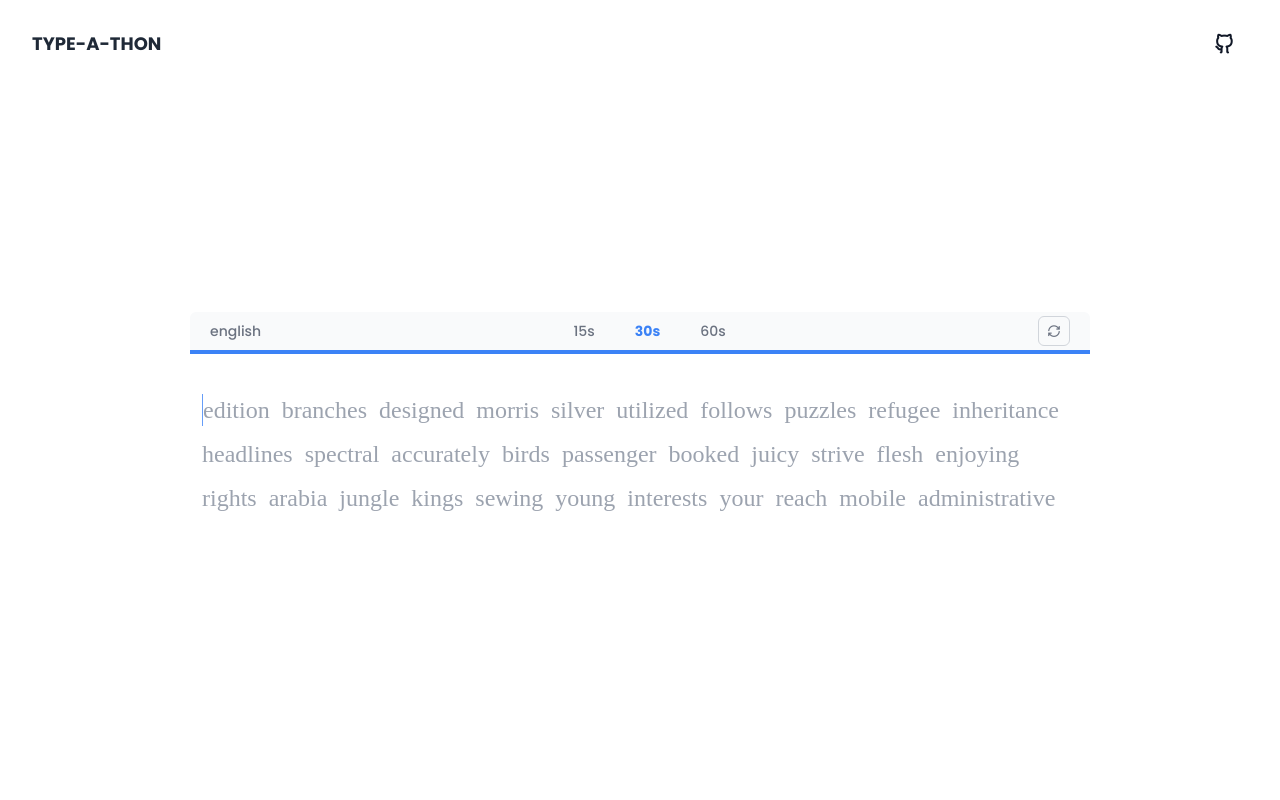
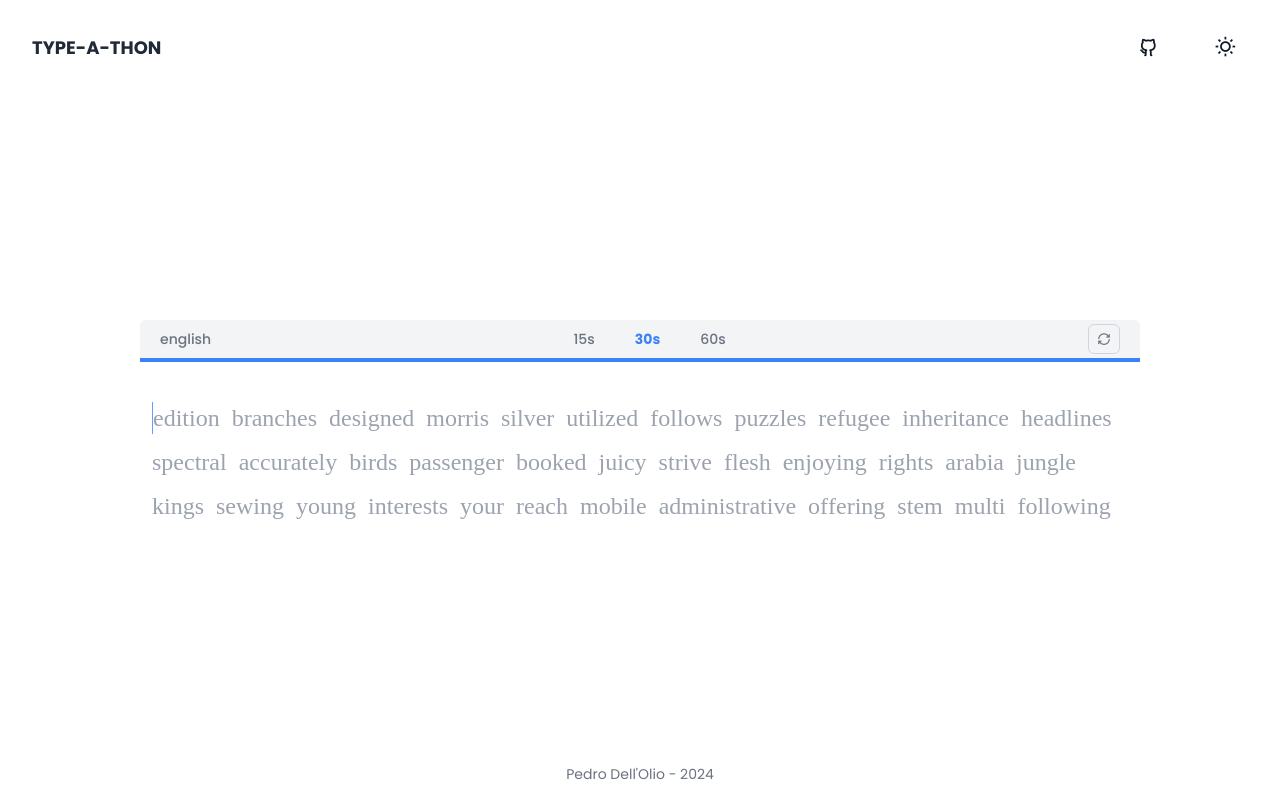
Before and after one commit to pedrodellolio/typeathon, a React (Vite) app: page / in a window 1280 px wide. Built offline with nearby package versions, Linux system fonts and the light colour scheme.

Commit message:
Added dark mode and footer

```diff
--- a/src/components/Backdrop.tsx
+++ b/src/components/Backdrop.tsx
@@ -9,7 +9,7 @@ function Backdrop(props: Props) {
         props.isInputFocused ? "opacity-0" : "opacity-100"
       }`}
     >
-      <p className="text-center font-mono">Click here to focus</p>
+      <p className="text-center font-mono text-gray-900 dark:text-gray-100">Click here to focus</p>
     </div>
   );
 }
--- a/src/components/Display.tsx
+++ b/src/components/Display.tsx
@@ -3,7 +3,6 @@ import { Word } from "../models/word";
 
 type Props = {
   words: Word[];
-  inputRef: React.RefObject<HTMLInputElement>;
   wordRefs: React.MutableRefObject<(HTMLDivElement | null)[]>;
   currentWordIndex: number;
   currentLetterIndex: number;
@@ -45,8 +44,8 @@ function Display(props: Props) {
                     letter.state === 0
                       ? "text-red-500"
                       : letter.state === 1
-                      ? "text-black"
-                      : "text-gray-400"
+                      ? "text-gray-900 dark:text-gray-100"
+                      : "text-gray-400 dark:text-gray-600"
                   } ${
                     letter.state === 2 &&
                     "underline underline-offset-4 decoration-2 decoration-red-500"
--- a/src/components/Navbar.tsx
+++ b/src/components/Navbar.tsx
@@ -1,8 +1,25 @@
+import { useEffect, useState } from "react";
 import { Link } from "react-router-dom";
 
 type Props = {};
 
 function Navbar({}: Props) {
+  const [darkMode, setDarkMode] = useState(false);
+
+  useEffect(() => {
+    if (darkMode) {
+      document.documentElement.classList.add("dark");
+      document.body.classList.add("bg-gray-900");
+    } else {
+      document.documentElement.classList.remove("dark");
+      document.body.classList.remove("bg-gray-900");
+    }
+  }, [darkMode]);
+
+  const toggleDarkMode = () => {
+    setDarkMode((prevDarkMode) => !prevDarkMode);
+  };
+
   return (
     <nav className="text-gray-900 flex flex-row items-center justify-between py-6 px-8 dark:bg-gray-900 dark:text-white">
       <Link
@@ -11,16 +28,25 @@ function Navbar({}: Props) {
       >
         Type-a-thon
       </Link>
+      <div className="flex flex-row items-center gap-8">
         <a
-        className="flex flex-row items-center gap-4 group hover:bg-gray-50 p-3 rounded-md relative"
+          className="flex flex-row items-center gap-4 group p-3 py-4 rounded-md relative"
           href="https://github.com/pedrodellolio/typeathon"
           target="_blank"
         >
           <span className="invisible font-medium text-sm text-gray-400 w-32 absolute right-full ease-out duration-300 transform translate-x-5 group-hover:translate-x-3 group-hover:visible">
             /pedrodellolio
           </span>
-        <i className="ri-github-line ri-xl"></i>
+          <i className="ri-github-line ri-lg"></i>
         </a>
+        <button onClick={toggleDarkMode} className="p-3 rounded-md">
+          <div className="duration-300 hover:rotate-45">
+            <i
+              className={`${darkMode ? "ri-moon-line" : "ri-sun-line"} ri-lg`}
+            ></i>
+          </div>
+        </button>
+      </div>
     </nav>
   );
 }
--- a/src/components/Results.tsx
+++ b/src/components/Results.tsx
@@ -25,58 +25,62 @@ function Results(props: Props) {
   return (
     <>
       <div
-        className={`px-3 absolute top-0 w-full h-full z-10 select-none flex flex-col justify-center items-start bg-white transition-opacity duration-150`}
+        className={`px-3 absolute top-0 w-full h-full z-10 select-none flex flex-col justify-center items-start bg-white transition-opacity duration-150 dark:bg-gray-900`}
       >
-        <div className="flex flex-row m-auto gap-2">
+        <div className="flex flex-row m-auto gap-2 mt-4">
           <Tooltip>
             <TooltipTrigger>
-              <div className="flex-1 text-left font-mono text-lg border border-gray-200 rounded-md min-w-32 h-32">
+              <div className="select-none flex-1 text-left font-mono text-lg border border-gray-200 rounded-md min-w-32 h-32 dark:border-gray-700">
                 <p className="px-4 pt-4 text-gray-500 text-sm">wpm</p>
-                <p className="text-center pt-4 text-3xl">{wpm.toFixed(0)}</p>
+                <p className="text-center pt-4 text-4xl text-gray-900 dark:text-gray-100">
+                  {wpm.toFixed(0)}
+                </p>
               </div>
             </TooltipTrigger>
-            <TooltipContent className="Tooltip font-mono z-20 bg-gray-200 p-1 px-3 rounded-md">
+            <TooltipContent className="Tooltip font-mono z-20 bg-gray-100 p-1 px-3 rounded-md dark:bg-gray-800 dark:text-gray-200">
               {wpm.toFixed(2)} wpm
             </TooltipContent>
           </Tooltip>
 
           <Tooltip>
             <TooltipTrigger className="text-center font-mono">
-              <div className="flex-1 text-left font-mono text-lg border border-gray-200 rounded-md min-w-32 h-32">
+              <div className="select-none flex-1 text-left font-mono text-lg border border-gray-200 rounded-md min-w-32 h-32 dark:border-gray-700">
                 <p className="px-4 pt-4 text-gray-500 text-sm">acc</p>
-                <p className="text-center pt-4 text-3xl">
+                <p className="text-center pt-4 text-4xl text-gray-900 dark:text-gray-100">
                   {accuracy.toFixed(0)}%
                 </p>
               </div>
             </TooltipTrigger>
-            <TooltipContent className="Tooltip font-mono z-20 bg-gray-200 p-1 px-3 rounded-md">
+            <TooltipContent className="Tooltip font-mono z-20 bg-gray-100 p-1 px-3 rounded-md dark:bg-gray-800 dark:text-gray-200">
               {props.totalCorrect} correct / {props.totalErrors} incorrect
             </TooltipContent>
           </Tooltip>
 
           <Tooltip>
             <TooltipTrigger className="text-center font-mono">
-              <div className="flex-1 text-left font-mono text-lg border border-gray-200 rounded-md min-w-32 h-32">
+              <div className="select-none flex-1 text-left font-mono text-lg border border-gray-200 rounded-md min-w-32 h-32 dark:border-gray-700">
                 <p className="px-4 pt-4 text-gray-500 text-sm">time</p>
-                <p className="text-center pt-4 text-3xl">{props.start}s</p>
+                <p className="text-center pt-4 text-4xl text-gray-900 dark:text-gray-100">
+                  {props.start}s
+                </p>
               </div>
             </TooltipTrigger>
-            <TooltipContent className="Tooltip font-mono z-20 bg-gray-200 p-1 px-3 rounded-md">
+            <TooltipContent className="Tooltip font-mono z-20 bg-gray-100 p-1 px-3 rounded-md dark:bg-gray-800 dark:text-gray-200">
               {props.start}s
             </TooltipContent>
           </Tooltip>
 
           <Tooltip>
             <TooltipTrigger className="text-center font-mono">
-              <div className="flex-1 text-left font-mono text-lg border border-gray-200 rounded-md w-[350px] h-32">
+              <div className="select-none flex-1 text-left font-mono text-lg border border-gray-200 rounded-md w-[350px] h-32 dark:border-gray-700">
                 <p className="px-4 pt-4 text-gray-500 text-sm">ratio</p>
-                <p className="text-center pt-4 text-3xl">
+                <p className="text-center pt-4 text-4xl text-gray-900 dark:text-gray-100">
                   {props.uniqueCorrectLetters} / {props.uniqueMistypedLetters} /{" "}
                   {props.uniqueMissedLetters}
                 </p>
               </div>
             </TooltipTrigger>
-            <TooltipContent className="Tooltip font-mono z-20 bg-gray-200 p-1 px-3 rounded-md">
+            <TooltipContent className="Tooltip font-mono z-20 bg-gray-100 p-1 px-3 rounded-md dark:bg-gray-800 dark:text-gray-200">
               correct / incorrect / missed
             </TooltipContent>
           </Tooltip>
--- a/src/components/Toolbar.tsx
+++ b/src/components/Toolbar.tsx
@@ -11,7 +11,7 @@ function Toolbar(props: Props) {
   const language = searchParams.get("lang") ?? "0";
 
   return (
-    <div className="flex flex-col mb-10 w-full bg-gray-50 rounded-md text-sm text-gray-500 font-medium">
+    <div className="flex flex-col mb-10 w-full bg-gray-100 rounded-md text-sm text-gray-500 font-medium dark:bg-gray-800 dark:text-gray-400">
       <div className="px-5 py-1 flex flex-row items-center justify-between gap-4">
         <p className="">{wordsets[parseInt(language)].replace("_", " ")}</p>
         <ul className="flex flex-row items-center gap-6">
@@ -63,7 +63,7 @@ function Toolbar(props: Props) {
         </ul>
         <button
           onClick={props.restartTest}
-          className="self-start border border-gray-300 px-2 py-1 rounded-md"
+          className="self-start border border-gray-300 px-2 py-1 rounded-md dark:border-gray-600"
         >
           <i className="ri-loop-right-line"></i>
         </button>
--- a/src/pages/home.tsx
+++ b/src/pages/home.tsx
@@ -178,7 +178,7 @@ function Home() {
   };
 
   return (
-    <div className="flex flex-col items-center justify-center mt-56 mx-auto w-[900px]">
+    <div className="flex flex-col items-center justify-center mt-56 mx-auto w-[1000px]">
       <Toolbar left={timer} restartTest={restartTest} />
       <div
         className="relative h-120 w-full"
--- a/src/pages/root.tsx
+++ b/src/pages/root.tsx
@@ -8,6 +8,9 @@ function Root() {
       <div className="dark:bg-grey-900">
         <Outlet />
       </div>
+      <footer className="absolute bottom-0 left-0 right-0 w-screen py-4 text-center text-sm text-gray-500">
+        Pedro Dell'Olio - 2024
+      </footer>
     </>
   );
 }
```
Lines whose indentation alone changed are shown as unchanged.
